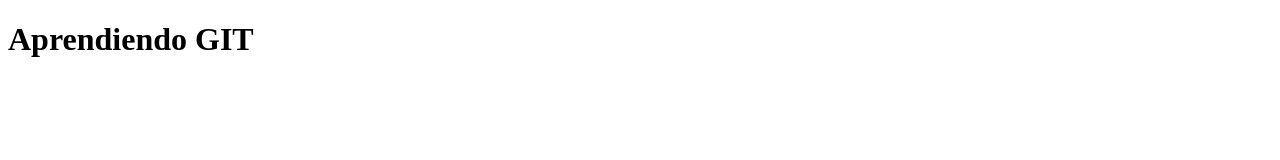
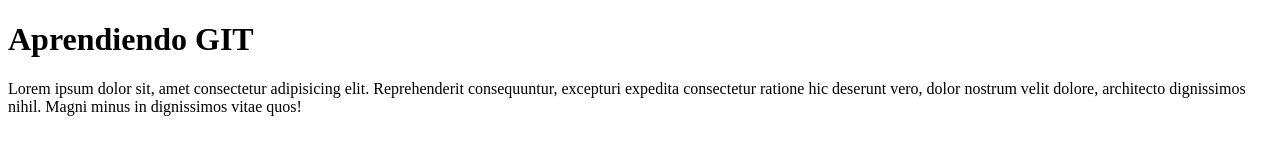
Before and after one commit to AlejoWebDev/miprimerproyecto, a plain HTML site: page index.html in a window 1280 px wide. Drawn offline with Linux system fonts and the light colour scheme.

Commit message:
agregamos archivo contacto.html y modificamos index.html

```diff
--- a/index.html
+++ b/index.html
@@ -10,6 +10,9 @@
 
 <body>
   <h1>Aprendiendo GIT</h1>
+  <p>Lorem ipsum dolor sit, amet consectetur adipisicing elit. Reprehenderit consequuntur, excepturi expedita
+    consectetur ratione hic deserunt vero, dolor nostrum velit dolore, architecto dignissimos nihil. Magni minus in
+    dignissimos vitae quos!</p>
 </body>
 
 </html>
```
Also changed, not shown: contacto.html (added).
